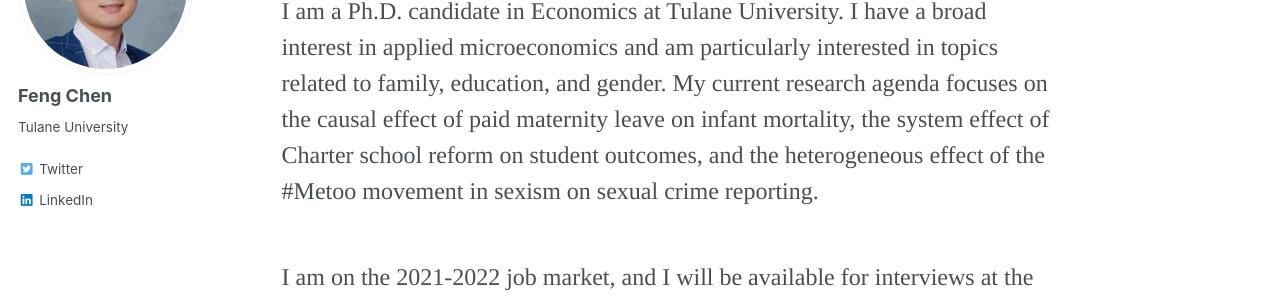
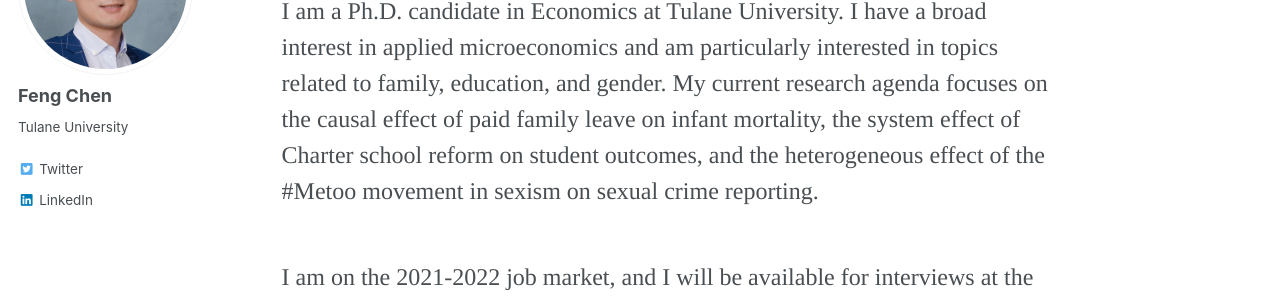
Before and after one commit to fengchen22/fengchen22.github.io, a Jekyll site: the page built from _pages/about.md, in a window 1280 px wide. Shown: the part 218-518 px from the top of the page. Built offline with Jekyll 4.4.1, drawn with Linux system fonts in a browser that asks for light colours.

Commit message:
Update about.md

```diff
--- a/_pages/about.md
+++ b/_pages/about.md
@@ -10,7 +10,7 @@ redirect_from:
 
 <br />
 
-<font size=5>I am a Ph.D. candidate in Economics at Tulane University. I have a broad interest in applied microeconomics and am particularly interested in topics related to family, education, and gender.  My current research agenda focuses on the causal effect of paid maternity leave on infant mortality, the system effect of Charter school reform on student outcomes, and the heterogeneous effect of the #Metoo movement in sexism on sexual crime reporting. </font>
+<font size=5>I am a Ph.D. candidate in Economics at Tulane University. I have a broad interest in applied microeconomics and am particularly interested in topics related to family, education, and gender.  My current research agenda focuses on the causal effect of paid family leave on infant mortality, the system effect of Charter school reform on student outcomes, and the heterogeneous effect of the #Metoo movement in sexism on sexual crime reporting. </font>
 
 <br />
 
```
